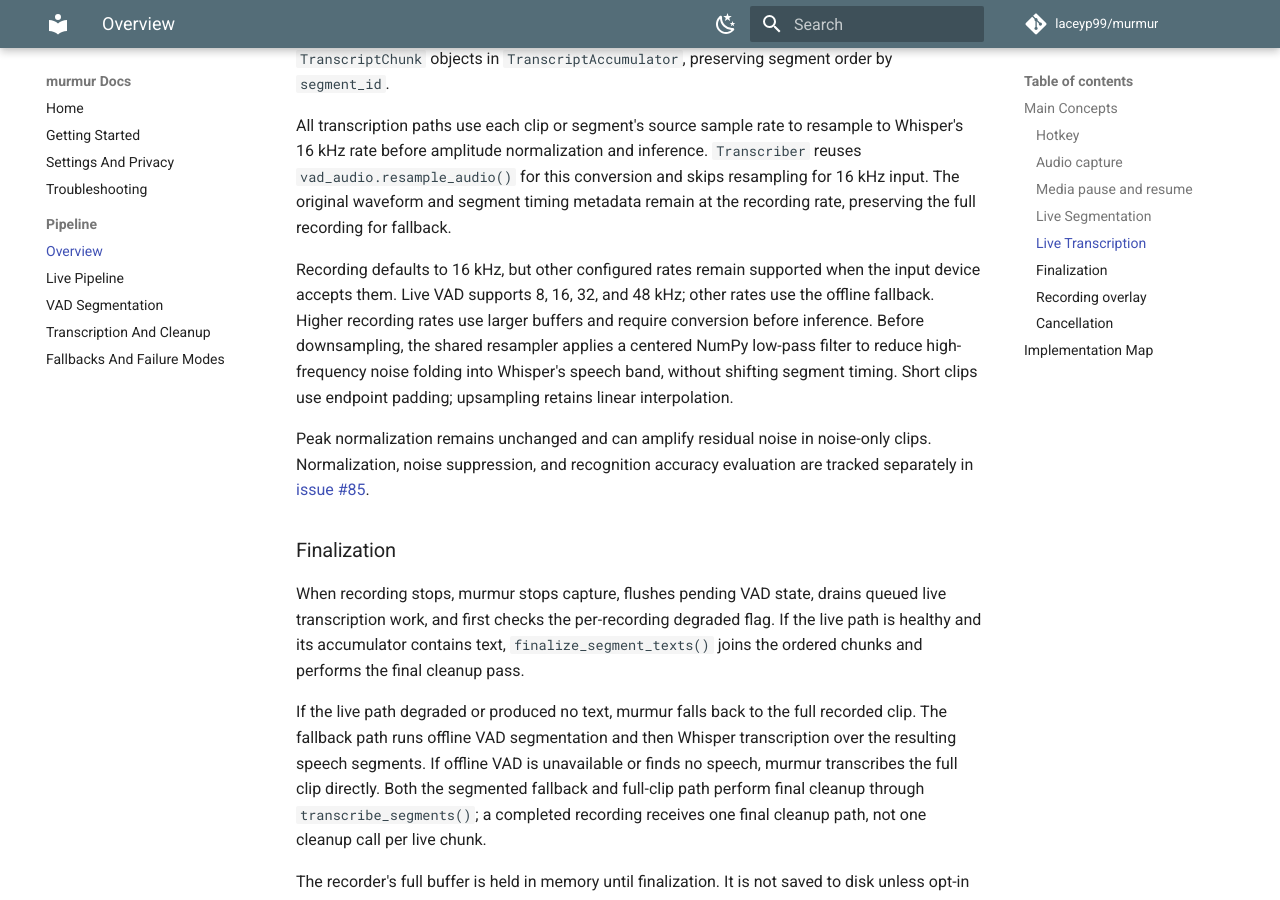
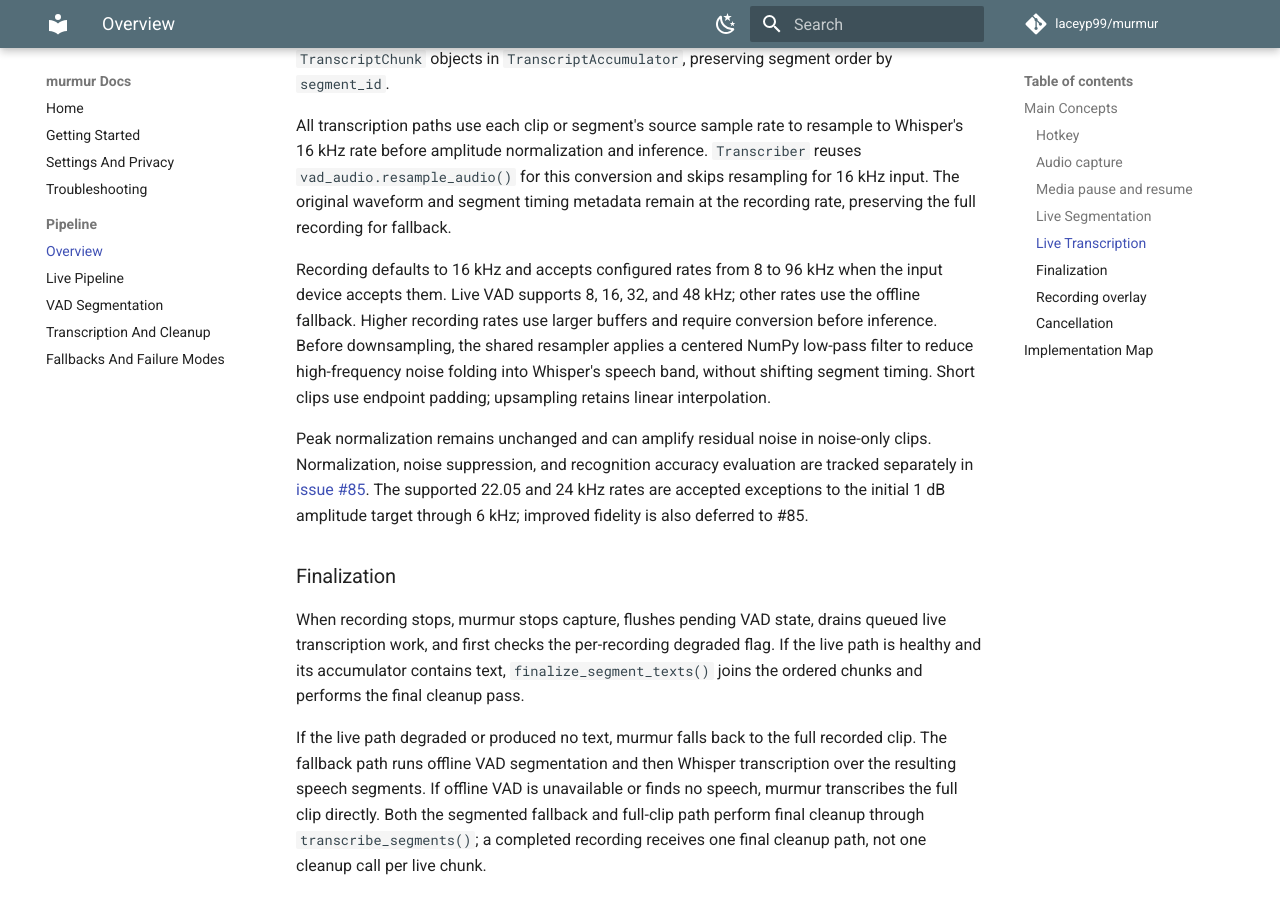
Before and after one commit to laceyp99/murmur, an MkDocs documentation site: the page built from docs/pipeline.md, in a window 1280 px wide and 900 px high, scrolled down 2151 px. Built offline with MkDocs 1.6.1 and Material for MkDocs 9.7.7, drawn with Linux system fonts in a browser that asks for light colours; comment, search, counter and statistics services are not loaded.

Commit message:
fix(audio): cap recording rates at 96 khz

```diff
--- a/docs/pipeline.md
+++ b/docs/pipeline.md
@@ -158,7 +158,7 @@ resample to Whisper's 16 kHz rate before amplitude normalization and inference.
 resampling for 16 kHz input. The original waveform and segment timing metadata
 remain at the recording rate, preserving the full recording for fallback.
 
-Recording defaults to 16 kHz, but other configured rates remain supported when
+Recording defaults to 16 kHz and accepts configured rates from 8 to 96 kHz when
 the input device accepts them. Live VAD supports 8, 16, 32, and 48 kHz; other
 rates use the offline fallback. Higher recording rates use larger buffers and
 require conversion before inference. Before downsampling, the shared resampler
@@ -169,6 +169,8 @@ endpoint padding; upsampling retains linear interpolation.
 Peak normalization remains unchanged and can amplify residual noise in noise-only
 clips. Normalization, noise suppression, and recognition accuracy evaluation are
 tracked separately in [issue #85](https://github.com/laceyp99/murmur/issues/85).
+The supported 22.05 and 24 kHz rates are accepted exceptions to the initial
+1 dB amplitude target through 6 kHz; improved fidelity is also deferred to #85.
 
 ### Finalization
 
```
Also changed, not shown: docs/settings-and-privacy.md (+3 -1 lines), 5 other files.
